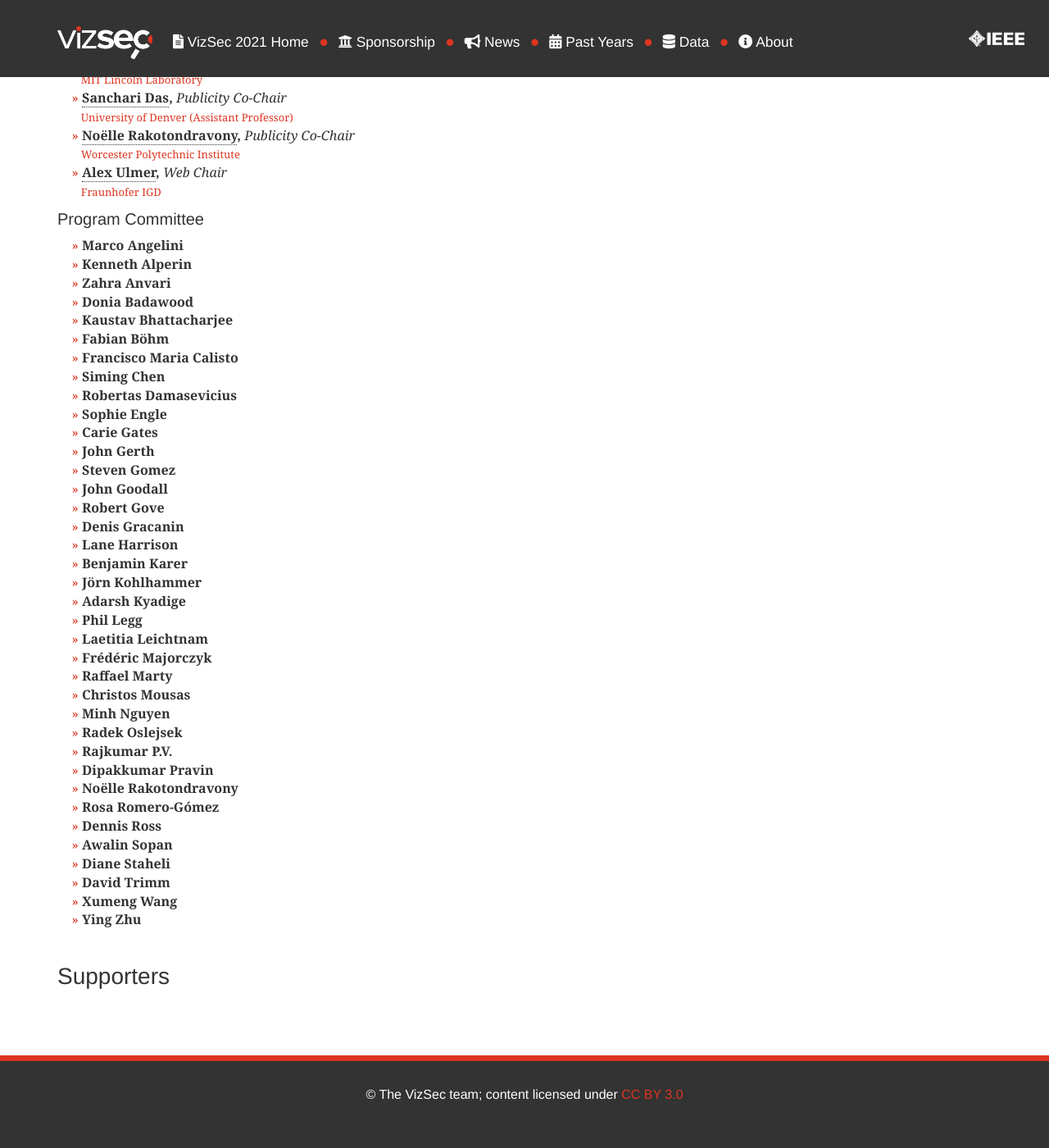
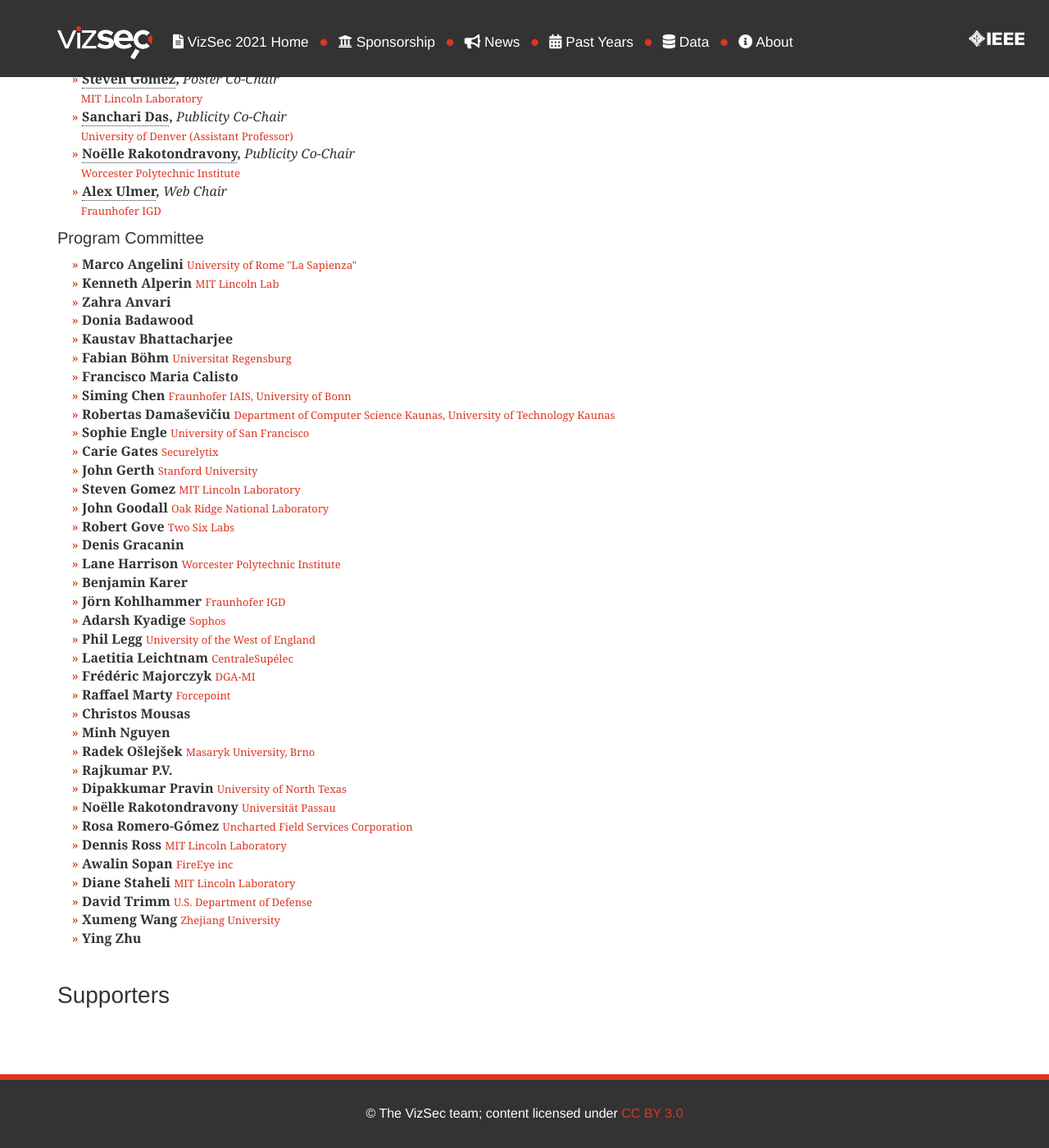
Before and after one commit to vizsec/vizsec.github.io, a Jekyll site: the page built from vizsec2021/index.html, in a window 1280 px wide and 1400 px high, scrolled down 4068 px. Shown: the whole window at 82% size. Built offline with Jekyll 4.4.1, drawn with Linux system fonts in a browser that asks for light colours; nearby versions of some CDN libraries; before the commit the page ends 5445 px from its top, so only the background shows below that.

Commit message:
update PC, update expired deadline

```diff
--- a/_data/y2021-program_committee.yml
+++ b/_data/y2021-program_committee.yml
@@ -1,8 +1,8 @@
 - name: Marco Angelini
-  affiliation:
+  affiliation: University of Rome "La Sapienza"
 
 - name: Kenneth Alperin
-  affiliation:
+  affiliation: MIT Lincoln Lab
 
 - name: Zahra Anvari
   affiliation:
@@ -14,61 +14,61 @@
   affiliation:
 
 - name: Fabian Böhm
-  affiliation:
+  affiliation: Universitat Regensburg
 
 - name: Francisco Maria Calisto
   affiliation:
 
 - name: Siming Chen
-  affiliation:
+  affiliation: Fraunhofer IAIS, University of Bonn
 
-- name: Robertas Damasevicius
-  affiliation:
+- name: Robertas Damaševičiu
+  affiliation: Department of Computer Science Kaunas, University of Technology Kaunas
 
 - name: Sophie Engle
-  affiliation:
+  affiliation: University of San Francisco
 
 - name: Carie Gates
-  affiliation:
+  affiliation: Securelytix
 
 - name: John Gerth
-  affiliation:
+  affiliation: Stanford University
 
 - name: Steven Gomez
-  affiliation:
+  affiliation: MIT Lincoln Laboratory
 
 - name: John Goodall
-  affiliation:
+  affiliation: Oak Ridge National Laboratory
 
 - name: Robert Gove
-  affiliation:
+  affiliation: Two Six Labs
 
 - name: Denis Gracanin
   affiliation:
 
 - name: Lane Harrison
-  affiliation:
+  affiliation: Worcester Polytechnic Institute
 
 - name: Benjamin Karer
   affiliation:
 
 - name: Jörn Kohlhammer
-  affiliation:
+  affiliation: Fraunhofer IGD
 
 - name: Adarsh Kyadige
-  affiliation:
+  affiliation: Sophos
 
 - name: Phil Legg
-  affiliation:
+  affiliation: University of the West of England
 
 - name: Laetitia Leichtnam
-  affiliation:
+  affiliation: CentraleSupélec
 
 - name: Frédéric Majorczyk
-  affiliation:
+  affiliation: DGA-MI
 
 - name: Raffael Marty
-  affiliation:
+  affiliation: Forcepoint
 
 - name: Christos Mousas
   affiliation:
@@ -76,35 +76,35 @@
 - name: Minh Nguyen
   affiliation:
 
-- name: Radek Oslejsek
-  affiliation:
+- name: Radek Ošlejšek
+  affiliation: Masaryk University, Brno
 
 - name: Rajkumar P.V.
   affiliation:
 
 - name: Dipakkumar Pravin
-  affiliation:
+  affiliation: University of North Texas
 
 - name: Noëlle Rakotondravony
-  affiliation:
+  affiliation: Universität Passau
 
 - name: Rosa Romero-Gómez
-  affiliation:
+  affiliation: Uncharted Field Services Corporation
 
 - name: Dennis Ross
-  affiliation:
+  affiliation: MIT Lincoln Laboratory
 
 - name: Awalin Sopan
-  affiliation:
+  affiliation: FireEye inc
 
 - name: Diane Staheli
-  affiliation:
+  affiliation: MIT Lincoln Laboratory
 
 - name: David Trimm
-  affiliation:
+  affiliation: U.S. Department of Defense
 
 - name: Xumeng Wang
-  affiliation:
+  affiliation: Zhejiang University
 
 - name: Ying Zhu
   affiliation:
--- a/vizsec2021/index.html
+++ b/vizsec2021/index.html
@@ -157,9 +157,9 @@
 <div>
     <h3>Important Dates</h3>
     <p>All deadlines are 5:00 PM PST.</p>
-    <p><strong>Paper deadlines:</strong> <span class="underline" style="font-weight: bold">Extended!</span></p>
+    <p><strong>Paper deadlines:</strong> <span style="font-weight: bold">Extended!</span></p>
     <p><strong><span style="display: inline-block; width: 120px; text-decoration: line-through">June 21, 2021</span></strong>
-        <strong><span style="display: inline-block; width: 140px;">June 28, 2021</span></strong>Submission deadline for full, short, and position papers</p>
+        <strong><span style="display: inline-block; width: 140px; text-decoration: line-through">June 28, 2021</span>Expired! </strong>Submission deadline for full, short, and position papers</p>
     <p><strong><span style="display: inline-block; width: 120px; text-decoration: line-through">July 19, 2021</span></strong>
         <strong><span style="display: inline-block; width: 140px;">July 26, 2021</span></strong>Author notifications</p>
     <p><strong><span style="display: inline-block; width: 120px; text-decoration: line-through">Aug 9, 2021</span></strong>
```
Also changed, not shown: _posts/2021-04-12-CFP.md (+2 -2 lines).
